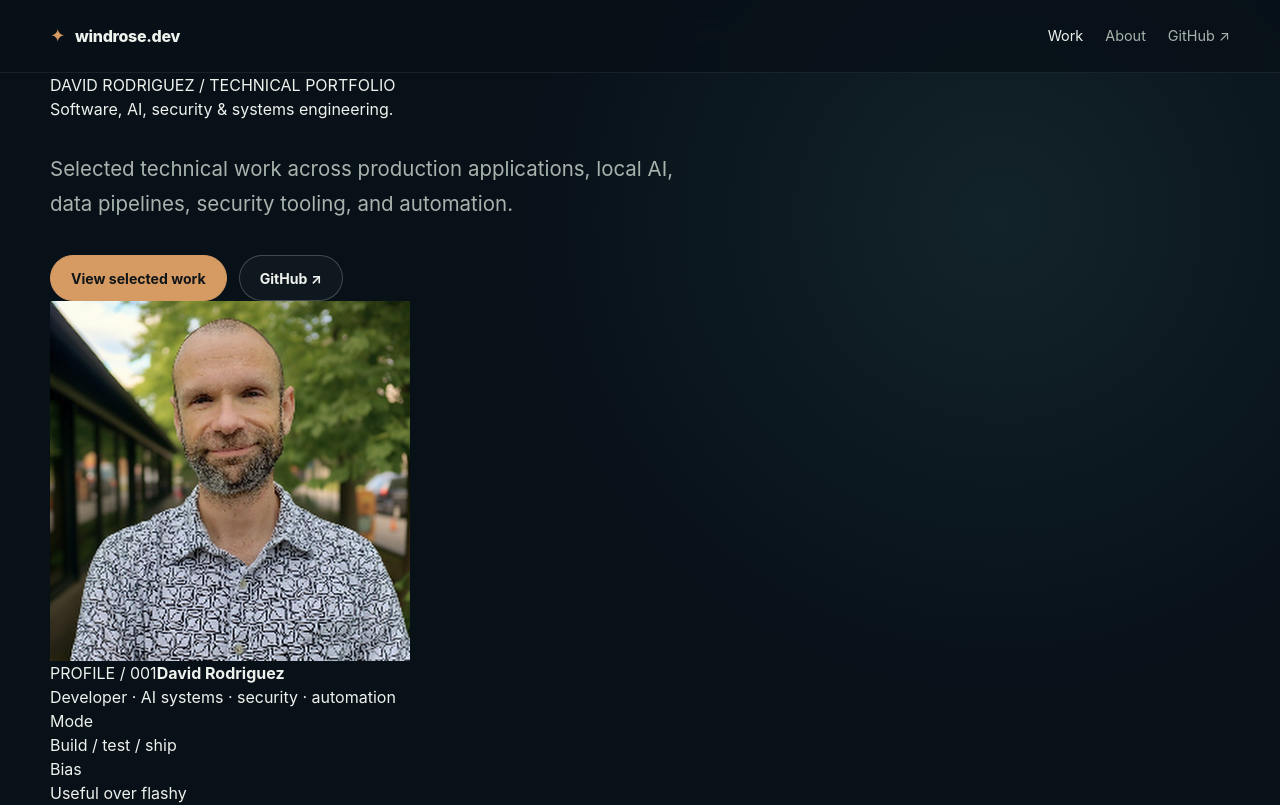
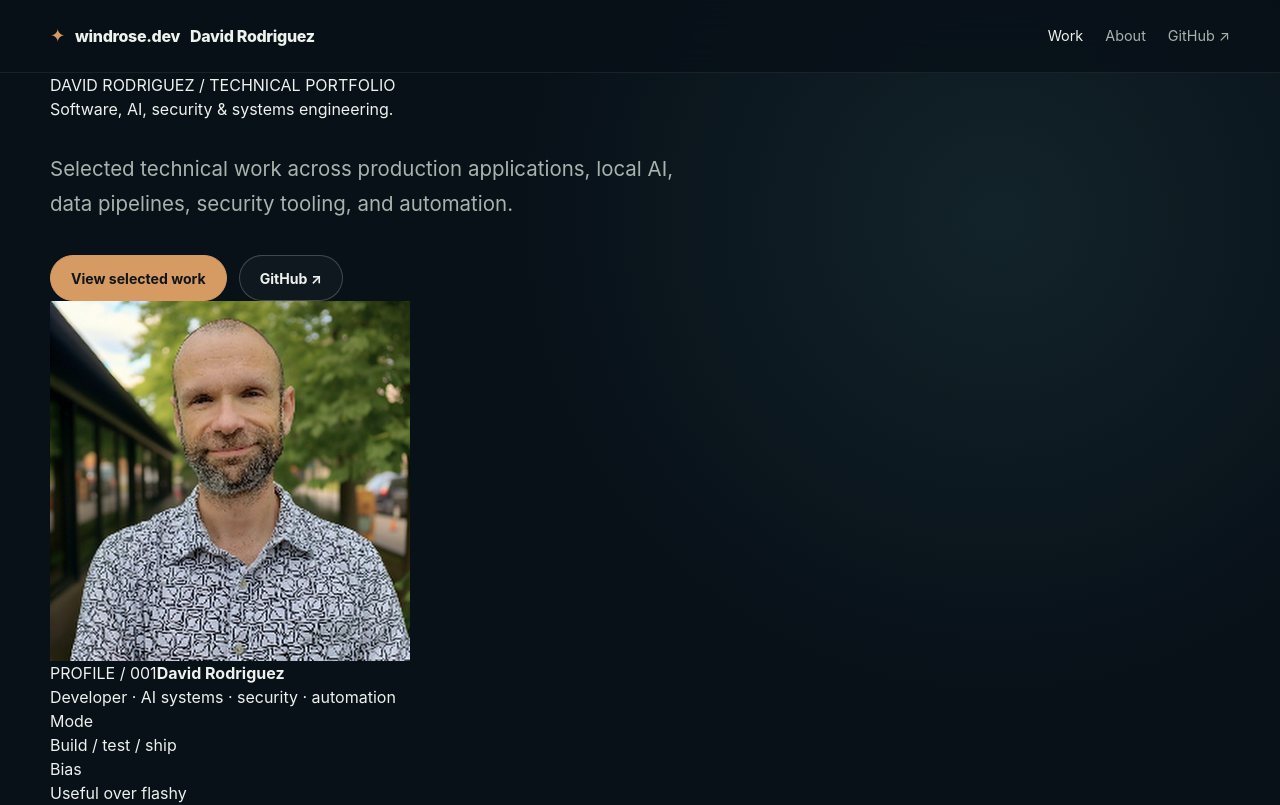
Before and after one commit to drod1107/windrose-portfolio, a React (Vite) app: page / in a window 1280 px wide. Shown: the top 805 px of the page. Built offline with nearby package versions, Linux system fonts and the light colour scheme.

Commit message:
Refine technical portfolio: src/components/Layout/Header.tsx

```diff
--- a/src/components/Layout/Header.tsx
+++ b/src/components/Layout/Header.tsx
@@ -6,28 +6,18 @@ export default function Header() {
       <div className="header-inner">
         <Link to="/" className="brand" aria-label="windrose.dev home">
           <span className="brand-mark" aria-hidden="true">✦</span>
-          <span>windrose.dev</span>
+          <span className="brand-domain">windrose.dev</span>
+          <span className="brand-name">David Rodriguez</span>
         </Link>
 
         <nav className="site-nav" aria-label="Primary navigation">
-          <NavLink
-            to="/"
-            end
-            className={({ isActive }) => (isActive ? "active" : undefined)}
-          >
+          <NavLink to="/" end className={({ isActive }) => (isActive ? "active" : undefined)}>
             Work
           </NavLink>
-          <NavLink
-            to="/about"
-            className={({ isActive }) => (isActive ? "active" : undefined)}
-          >
+          <NavLink to="/about" className={({ isActive }) => (isActive ? "active" : undefined)}>
             About
           </NavLink>
-          <a
-            href="https://github.com/drod1107"
-            target="_blank"
-            rel="noreferrer"
-          >
+          <a href="https://github.com/drod1107" target="_blank" rel="noreferrer">
             GitHub ↗
           </a>
         </nav>
```
